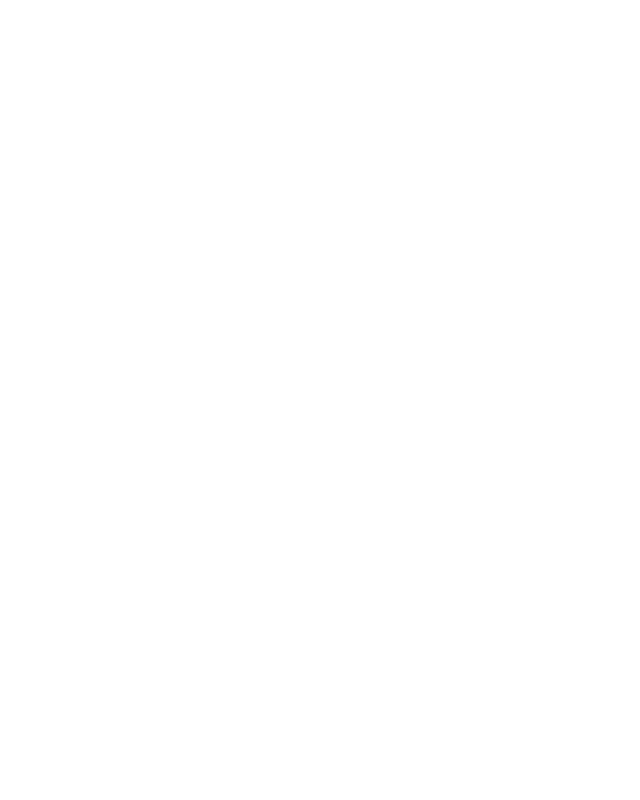
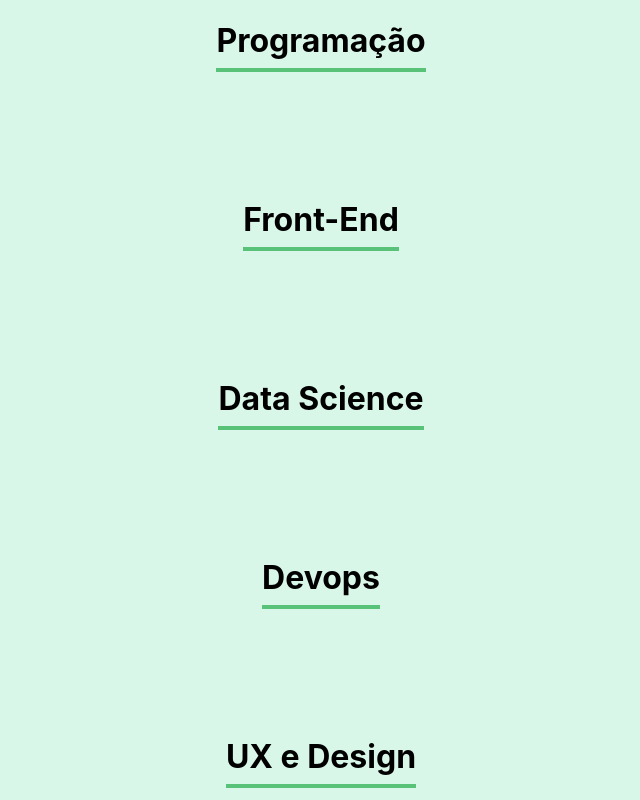
Before and after one commit to devfrontwill/react-organo, a React (Create React App) app: page / in a window 1280 px wide. Shown: the part 1520-2320 px from the top of the page, without its empty margins (319-959 px from the left). Before the commit the page ends 1477 px from the top, so only its background shows below. Built offline with nearby package versions, Linux system fonts and the light colour scheme.

Commit message:
Criado a estilização do component Time

```diff
--- a/src/App.js
+++ b/src/App.js
@@ -1,6 +1,7 @@
 import { useState } from 'react';
 import Banner from './componentes/Banner';
 import Formulario from './componentes/Formulario';
+import Time from './componentes/Time';
 
 function App() {
 
@@ -15,6 +16,13 @@
     <div className="App">
       <Banner />
       <Formulario aoColaboradorCadastrado={colaborador => aoNovoColaboradorAdicionado(colaborador)}/>
+      <Time nome="Programação" />
+      <Time nome="Front-End" />
+      <Time nome="Data Science" />
+      <Time nome="Devops" />
+      <Time nome="UX e Design" />
+      <Time nome="Mobile" />
+      <Time nome="Inovação e Gestão" />
     </div>
   );
 }
--- a/src/componentes/Time/Time.css
+++ b/src/componentes/Time/Time.css
@@ -0,0 +1,12 @@
+.time {
+    text-align: center;
+    padding: 32px;
+    background-color: #D9F7E9;
+}
+
+.time h3 {
+    font-size: 32px;
+    border-bottom: 4px solid #57C278;
+    display: inline-block;
+    padding-bottom: 8px;
+}
--- a/src/componentes/Time/index.js
+++ b/src/componentes/Time/index.js
@@ -1,8 +1,12 @@
 import './Time.css'
 
 
-const Time = () => {
-
+const Time = (props) => {
+    return (
+        <section className='time'>
+            <h3>{props.nome}</h3>
+        </section>
+    )
 
 }
 
```
